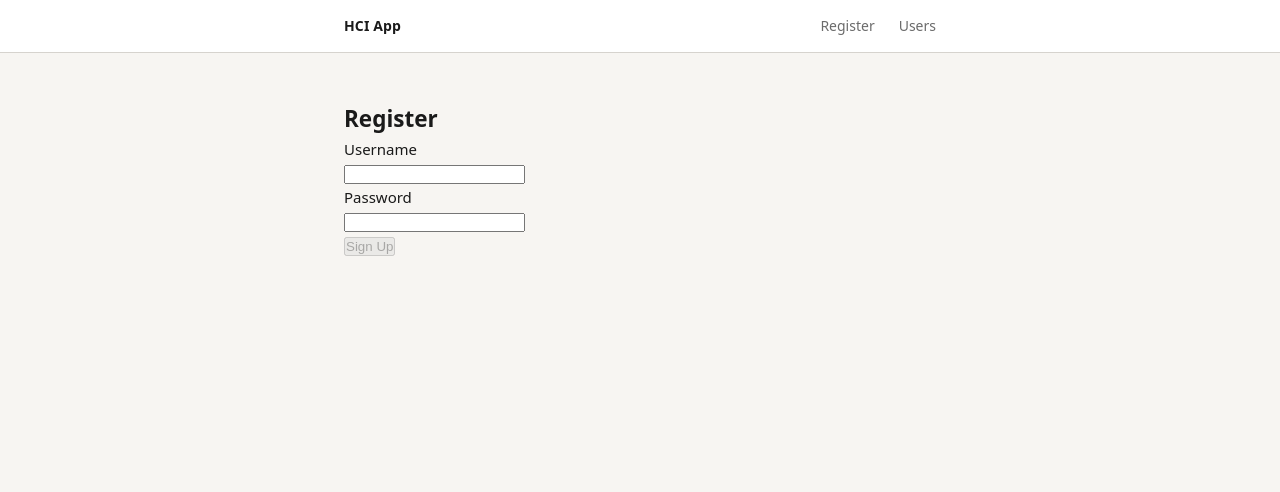
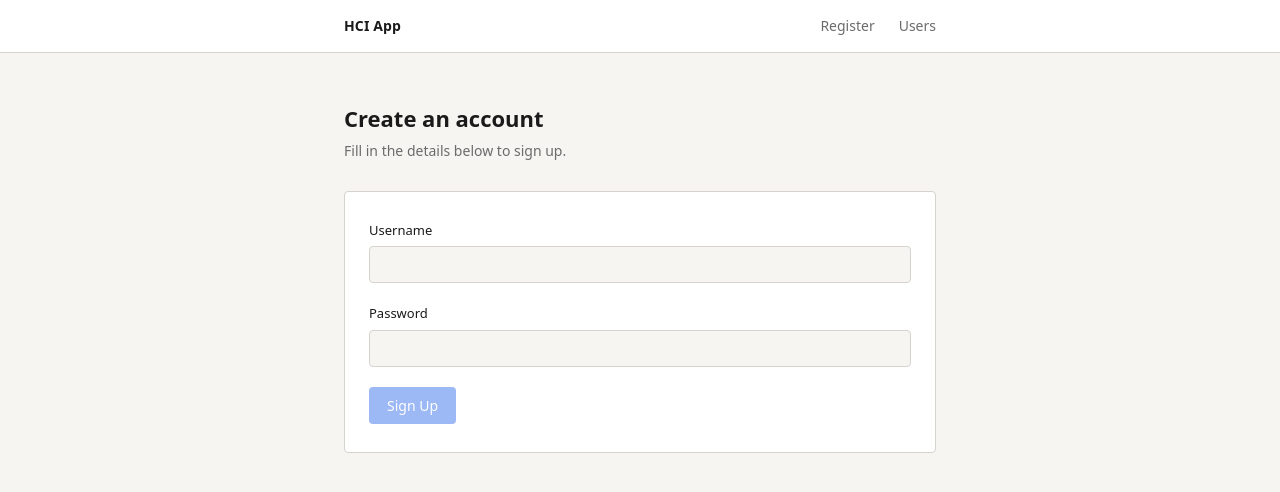
Before and after one commit to KareemSultanOfficial/HCI-Assignment, an Angular app: page /register in a window 1280 px wide. Shown: the top 492 px of the page. Built offline with nearby package versions, Linux system fonts and the light colour scheme.

Commit message:
Style: register form card, inputs, and button

```diff
--- a/src/app/register/register.component.css
+++ b/src/app/register/register.component.css
@@ -1 +1,77 @@
-/* styles added in later steps */
+.page-title {
+  font-size: 22px;
+  font-weight: 600;
+  margin-bottom: 4px;
+}
+
+.page-subtitle {
+  font-size: 14px;
+  color: var(--text-muted);
+  margin-bottom: 28px;
+}
+
+.form-card {
+  background: var(--surface);
+  border: 1px solid var(--border);
+  border-radius: var(--radius);
+  padding: 28px 24px;
+  display: flex;
+  flex-direction: column;
+  gap: 20px;
+}
+
+.field {
+  display: flex;
+  flex-direction: column;
+  gap: 6px;
+}
+
+.field-label {
+  font-size: 13px;
+  font-weight: 500;
+  color: var(--text);
+}
+
+.field-input {
+  font-family: var(--font);
+  font-size: 14px;
+  color: var(--text);
+  background: var(--bg);
+  border: 1px solid var(--border);
+  border-radius: var(--radius);
+  padding: 8px 10px;
+  outline: none;
+  transition: border-color 0.15s;
+}
+
+.field-input:focus {
+  border-color: var(--accent);
+}
+
+.field-error {
+  font-size: 13px;
+  color: var(--danger);
+}
+
+.btn-primary {
+  font-family: var(--font);
+  font-size: 14px;
+  font-weight: 500;
+  color: #fff;
+  background: var(--accent);
+  border: none;
+  border-radius: var(--radius);
+  padding: 9px 18px;
+  cursor: pointer;
+  align-self: flex-start;
+  transition: background 0.15s;
+}
+
+.btn-primary:hover:not(:disabled) {
+  background: var(--accent-hover);
+}
+
+.btn-primary:disabled {
+  opacity: 0.45;
+  cursor: not-allowed;
+}
--- a/src/app/register/register.component.html
+++ b/src/app/register/register.component.html
@@ -1,25 +1,28 @@
-<h2>Register</h2>
+<h1 class="page-title">Create an account</h1>
+<p class="page-subtitle">Fill in the details below to sign up.</p>
 
-<form [formGroup]="form" (ngSubmit)="onSubmit()">
-  <div>
-    <label for="username">Username</label><br />
-    <input id="username" type="text" formControlName="username" />
+<form [formGroup]="form" (ngSubmit)="onSubmit()" class="form-card">
+
+  <div class="field">
+    <label class="field-label" for="username">Username</label>
+    <input class="field-input" id="username" type="text" formControlName="username" />
     @if (form.get('username')?.invalid && form.get('username')?.touched) {
-      <p style="color:red">Username is required.</p>
+      <p class="field-error">Username is required.</p>
     }
   </div>
 
-  <div>
-    <label for="password">Password</label><br />
-    <input id="password" type="password" formControlName="password" />
+  <div class="field">
+    <label class="field-label" for="password">Password</label>
+    <input class="field-input" id="password" type="password" formControlName="password" />
     @if (form.get('password')?.invalid && form.get('password')?.touched) {
-      <p style="color:red">Password is required.</p>
+      <p class="field-error">Password is required.</p>
     }
   </div>
 
-  <button type="submit" [disabled]="form.invalid">Sign Up</button>
+  @if (usernameExists) {
+    <p class="field-error">That username is already taken.</p>
+  }
+
+  <button class="btn-primary" type="submit" [disabled]="form.invalid">Sign Up</button>
+
 </form>
-
-@if (usernameExists) {
-  <p style="color:red">Username already exists.</p>
-}
```
